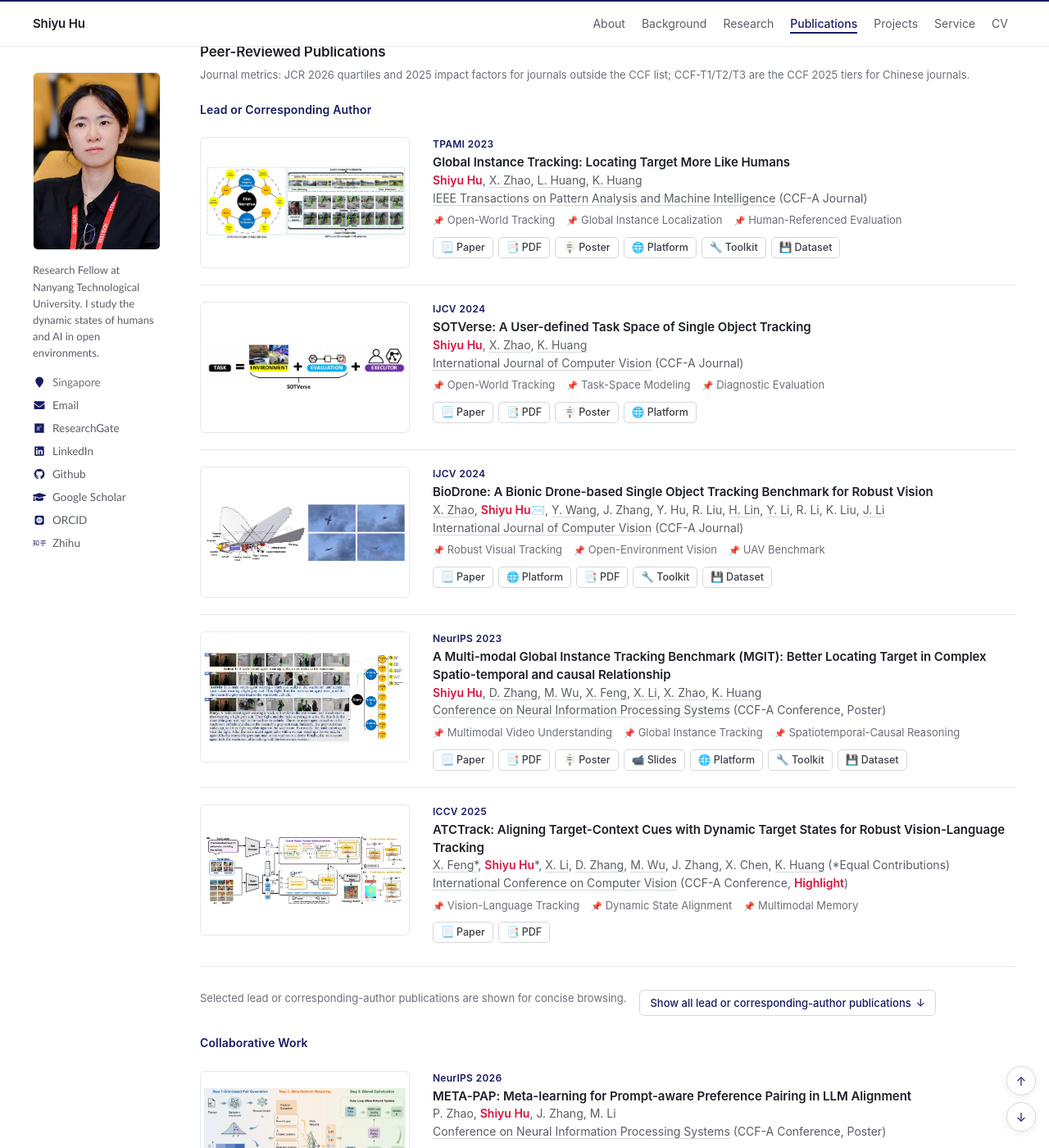
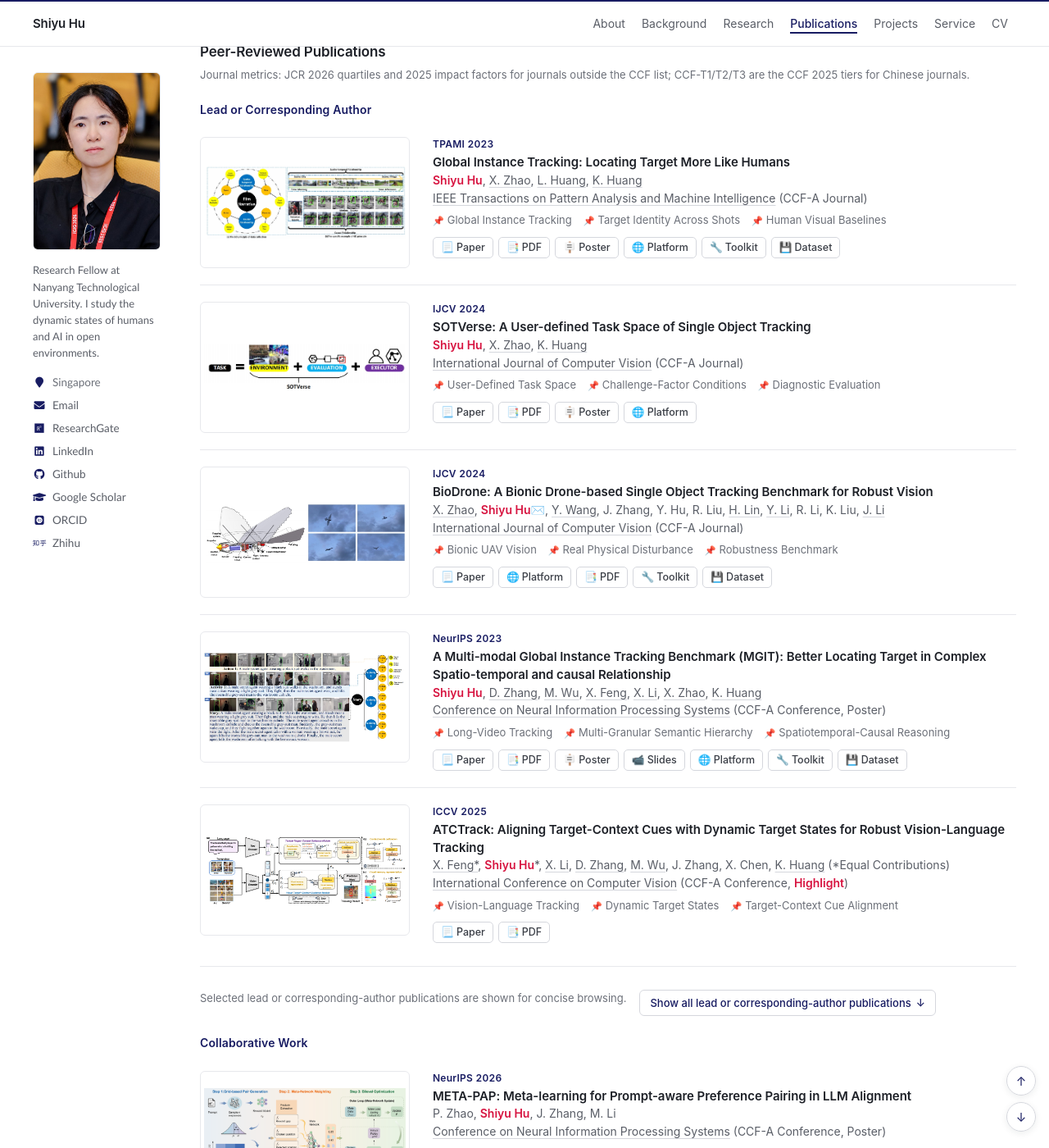
Before and after one commit to huuuuusy/huuuuusy.github.io, a Jekyll site: the page built from _pages/about.md, in a window 1280 px wide and 1400 px high, scrolled down 4281 px. Shown: the whole window at 82% size. Built offline with Jekyll 4.4.1, drawn with Linux system fonts in a browser that asks for light colours; some web fonts are replaced; part of the change alters nothing that is shown; some of the changed text lies outside the part shown.

Commit message:
Align publication keywords with the research mainline
Lead and corresponding-author papers now name the task, the specific problem each paper addresses in the mainline, and the contribution type, checked against the paper notes. Collaborative papers keep field keywords, with generic or conflicting first tags (AI for Science, HCI, Human-Centered AI) replaced by specific ones.

Co-Authored-By: Claude Opus 5.5 <noreply@anthropic.com>

```diff
--- a/_includes/home/content/publications/collaborative.md
+++ b/_includes/home/content/publications/collaborative.md
@@ -332,7 +332,7 @@ Y. Ma, X. Li, ***<font color=DarkRed>Shiyu Hu</font>***, [S. Liu](https://facult
 **A Review of Intelligent Psychological Assessment Based on Interactive Environment (基于交互环境的智能化心理测评)**<br>
 [K. Huang](https://people.ucas.ac.cn/~huangkaiqi), Y. Kang, C. Yan, ***<font color=DarkRed>Shiyu Hu</font>***, [L. Wang](https://people.ucas.ac.cn/~wanglg), [T. Tao](https://people.ucas.ac.cn/~0072960), [W. Gao](https://people.ucas.ac.cn/~0000893) <br>
 [Chinese Mental Health Journal](https://zxws.cbpt.cnki.net/portal) (《中国心理卫生杂志》, CSCD Core, PKU Core)<br>
-<span class="paper-keywords">Human-Centered AI · Interactive Psychological Assessment · Validity and Ethics</span><br>
+<span class="paper-keywords">Game-Based Psychological Assessment · Interactive Environments · Validity and Ethics</span><br>
 
 </div>
 </div>
@@ -374,7 +374,7 @@ Y. Ma, X. Li, ***<font color=DarkRed>Shiyu Hu</font>***, [S. Liu](https://facult
 **Robust Single-particle Cryo-EM Image Denoising and Restoration**<br>
 J. Zhang, T. Zhao, ***<font color=DarkRed>Shiyu Hu</font>***, [X. Zhao](https://www.xinzhaoai.com/)<br>
 [IEEE International Conference on Acoustics, Speech, and Signal Processing](https://2024.ieeeicassp.org/) (CCF-B Conference, Poster)<br>
-<span class="paper-keywords">AI for Science · Cryo-EM Restoration · Diffusion Models</span><br>
+<span class="paper-keywords">Scientific Imaging · Cryo-EM Restoration · Diffusion Models</span><br>
 [📃 Paper](https://ieeexplore.ieee.org/abstract/document/10447135)
 [📑 PDF](https://huuuuusy.github.io/files/ICASSP24.pdf)
 
@@ -389,7 +389,7 @@ J. Zhang, T. Zhao, ***<font color=DarkRed>Shiyu Hu</font>***, [X. Zhao](https://
 **Finger in Camera Speaks Everything: Unconstrained Air-Writing for Real-World**<br>
 [M. Wu](https://scholar.google.com.hk/citations?user=fGc7NVAAAAAJ), [K. Huang](https://people.ucas.ac.cn/~huangkaiqi), [Y. Cai](https://teacher.bupt.edu.cn/caiyuanqiang/zh_CN/index.htm), ***<font color=DarkRed>Shiyu Hu</font>***, [Y. Zhao](https://callsys.github.io/zhaoyuzhong.github.io-main/), [W. Wang](https://people.ucas.ac.cn/~wqwang?language=en) <br>
 [IEEE Transactions on Circuits and Systems for Video Technology](https://ieeexplore.ieee.org/xpl/RecentIssue.jsp?punumber=76) (CCF-B Journal)<br>
-<span class="paper-keywords">Human-Computer Interaction · Unconstrained Air-Writing · Real-World Benchmark</span><br>
+<span class="paper-keywords">Real-World Air-Writing · Unconstrained Recognition · Large-Scale Benchmark</span><br>
 [📃 Paper](https://ieeexplore.ieee.org/document/10496279)
 [📑 PDF](https://huuuuusy.github.io/files/AWCV100k.pdf)
 [🔧 Toolkit](https://github.com/wmeiqi/AWCV)
@@ -404,7 +404,7 @@ J. Zhang, T. Zhao, ***<font color=DarkRed>Shiyu Hu</font>***, [X. Zhao](https://
 **VS-LLM: Visual-Semantic Depression Assessment based on LLM for Drawing Projection Test**<br>
 [M. Wu](https://scholar.google.com.hk/citations?user=fGc7NVAAAAAJ), Y. Kang, [X. Li](https://github.com/Xuchen-Li), ***<font color=DarkRed>Shiyu Hu</font>***, X. Chen, Y. kang, [W. Wang](https://people.ucas.ac.cn/~wqwang?language=en), [K. Huang](https://people.ucas.ac.cn/~huangkaiqi) <br>
 [Chinese Conference on Pattern Recognition and Computer Vision](https://www.prcv.cn) (CCF-C Conference)<br>
-<span class="paper-keywords">Human-Centered AI · Multimodal Mental Health Assessment · LLM-Assisted Interpretation</span><br>
+<span class="paper-keywords">Drawing-Based Depression Assessment · Multimodal Mental Health · LLM-Assisted Interpretation</span><br>
 [📃 Paper](https://link.springer.com/chapter/10.1007/978-981-97-8692-3_17)
 [📑 PDF](https://huuuuusy.github.io/files/VSLLM.pdf)
 
@@ -419,7 +419,7 @@ J. Zhang, T. Zhao, ***<font color=DarkRed>Shiyu Hu</font>***, [X. Zhao](https://
 **A Hierarchical Theme Recognition Model for Sandplay Therapy**<br>
 [X. Feng](https://scholar.google.com.hk/citations?user=NqXtIPIAAAAJ), ***<font color=DarkRed>Shiyu Hu</font>***, X. Chen, [K. Huang](https://people.ucas.ac.cn/~huangkaiqi)<br>
 [Chinese Conference on Pattern Recognition and Computer Vision](https://www.prcv.cn) (CCF-C Conference, Poster)<br>
-<span class="paper-keywords">Human-Centered AI · Computational Mental Health · Knowledge-Guided Recognition</span><br>
+<span class="paper-keywords">Sandplay Therapy · Hierarchical Theme Recognition · Knowledge-Guided Recognition</span><br>
 [📃 Paper](https://link.springer.com/chapter/10.1007/978-981-99-8462-6_20)
 [📑 PDF](https://huuuuusy.github.io/files/PRCV23.pdf)
 [📎 Supplementary](https://huuuuusy.github.io/files/PRCV23-Supp.pdf)
@@ -468,7 +468,7 @@ J. Zhang, T. Zhao, ***<font color=DarkRed>Shiyu Hu</font>***, [X. Zhao](https://
 **Visual Turing: The Next Development of Computer Vision in The View of Human-computer Gaming (视觉图灵：从人机对抗看计算机视觉下一步发展)**<br>
 [K. Huang](https://people.ucas.ac.cn/~huangkaiqi), [X. Zhao](https://www.xinzhaoai.com/), [Q. Li](https://scholar.google.com/citations?user=7xmxBagAAAAJ), ***<font color=DarkRed>Shiyu Hu</font>***<br>
 [Journal of Graphics](http://www.txxb.com.cn/CN/2095-302X/home.shtml) (《图学学报》, CCF-T3 Chinese Journal)<br>
-<span class="paper-keywords">Human-Centered AI · Visual Intelligence Evaluation · Human-Machine Benchmarking</span><br>
+<span class="paper-keywords">Visual Turing Test · Visual Intelligence Evaluation · Human-Machine Benchmarking</span><br>
 [📃 Paper](http://www.txxb.com.cn/CN/10.11996/JG.j.2095-302X.2021030339)
 [📑 PDF](https://huuuuusy.github.io/files/VTT.pdf)
 
--- a/_includes/home/content/publications/lead-author.md
+++ b/_includes/home/content/publications/lead-author.md
@@ -13,7 +13,7 @@
 **Global Instance Tracking: Locating Target More Like Humans**<br>
 ***<font color=DarkRed>Shiyu Hu</font>***, [X. Zhao](https://www.xinzhaoai.com/), [L. Huang](https://github.com/huanglianghua), [K. Huang](https://people.ucas.ac.cn/~huangkaiqi)<br>
 [IEEE Transactions on Pattern Analysis and Machine Intelligence](https://ieeexplore.ieee.org/xpl/RecentIssue.jsp?punumber=34) (CCF-A Journal)<br>
-<span class="paper-keywords">Open-World Tracking · Global Instance Localization · Human-Referenced Evaluation</span><br>
+<span class="paper-keywords">Global Instance Tracking · Target Identity Across Shots · Human Visual Baselines</span><br>
 [📃 Paper](https://ieeexplore.ieee.org/document/9720246/)
 [📑 PDF](https://huuuuusy.github.io/files/GIT.pdf)
 [🪧 Poster](https://huuuuusy.github.io/files/VALSE24Poster-364.pdf)
@@ -31,7 +31,7 @@
 **SOTVerse: A User-defined Task Space of Single Object Tracking**<br>
 ***<font color=DarkRed>Shiyu Hu</font>***, [X. Zhao](https://www.xinzhaoai.com/), [K. Huang](https://people.ucas.ac.cn/~huangkaiqi)<br>
 [International Journal of Computer Vision](https://www.springer.com/journal/11263) (CCF-A Journal)<br>
-<span class="paper-keywords">Open-World Tracking · Task-Space Modeling · Diagnostic Evaluation</span><br>
+<span class="paper-keywords">User-Defined Task Space · Challenge-Factor Conditions · Diagnostic Evaluation</span><br>
 [📃 Paper](https://link.springer.com/article/10.1007/s11263-023-01908-5)
 [📑 PDF](https://huuuuusy.github.io/files/SOTVerse.pdf)
 [🪧 Poster](https://huuuuusy.github.io/files/VALSE25Poster-G19.jpg)
@@ -48,7 +48,7 @@
 **BioDrone: A Bionic Drone-based Single Object Tracking Benchmark for Robust Vision**<br>
 [X. Zhao](https://www.xinzhaoai.com/), ***<font color=DarkRed>Shiyu Hu✉️</font>***, [Y. Wang](https://scholar.google.com.hk/citations?hl=zh-CN&user=nMe_kLAAAAAJ), J. Zhang, Y. Hu, R. Liu, [H. Lin](https://www3.cs.stonybrook.edu/~hling/), [Y. Li](https://www.biostat.wisc.edu/~yli/), R. Li, K. Liu, [J. Li](http://yjsb.sinano.ac.cn/Doctor/info.aspx?itemid=920) <br>
 [International Journal of Computer Vision](https://www.springer.com/journal/11263) (CCF-A Journal)<br>
-<span class="paper-keywords">Robust Visual Tracking · Open-Environment Vision · UAV Benchmark</span><br>
+<span class="paper-keywords">Bionic UAV Vision · Real Physical Disturbance · Robustness Benchmark</span><br>
 [📃 Paper](https://link.springer.com/article/10.1007/s11263-023-01937-0)
 [🌐 Platform](http://biodrone.aitestunion.com/)
 [📑 PDF](https://huuuuusy.github.io/files/BioDrone.pdf)
@@ -65,7 +65,7 @@
 **A Multi-modal Global Instance Tracking Benchmark (MGIT): Better Locating Target in Complex Spatio-temporal and causal Relationship**<br>
 ***<font color=DarkRed>Shiyu Hu</font>***, [D. Zhang](https://scholar.google.com.hk/citations?user=ApH4wOcAAAAJ), [M. Wu](https://scholar.google.com.hk/citations?user=fGc7NVAAAAAJ), [X. Feng](https://scholar.google.com.hk/citations?user=NqXtIPIAAAAJ), [X. Li](https://github.com/Xuchen-Li), [X. Zhao](https://www.xinzhaoai.com/), [K. Huang](https://people.ucas.ac.cn/~huangkaiqi)<br>
 [Conference on Neural Information Processing Systems](https://neurips.cc/Conferences/2023) (CCF-A Conference, Poster)<br>
-<span class="paper-keywords">Multimodal Video Understanding · Global Instance Tracking · Spatiotemporal-Causal Reasoning</span><br>
+<span class="paper-keywords">Long-Video Tracking · Multi-Granular Semantic Hierarchy · Spatiotemporal-Causal Reasoning</span><br>
 [📃 Paper](https://proceedings.nips.cc/paper_files/paper/2023/hash/4ea14e6090343523ddcd5d3ca449695f-Abstract-Datasets_and_Benchmarks.html)
 [📑 PDF](https://huuuuusy.github.io/files/MGIT.pdf)
 [🪧 Poster](https://huuuuusy.github.io/files/MGIT-poster.pdf)
@@ -84,7 +84,7 @@
 **ATCTrack: Aligning Target-Context Cues with Dynamic Target States for Robust Vision-Language Tracking**<br>
 [X. Feng\*](https://scholar.google.com.hk/citations?user=NqXtIPIAAAAJ), ***<font color=DarkRed>Shiyu Hu</font>***\*, [X. Li](https://github.com/Xuchen-Li), [D. Zhang](https://scholar.google.com.hk/citations?user=ApH4wOcAAAAJ), [M. Wu](https://scholar.google.com.hk/citations?user=fGc7NVAAAAAJ), J. Zhang, X. Chen, [K. Huang](https://people.ucas.ac.cn/~huangkaiqi) (*Equal Contributions) <br>
 [International Conference on Computer Vision](https://iccv.thecvf.com/) (CCF-A Conference, **<font color=DarkRed>Highlight</font>**)<br>
-<span class="paper-keywords">Vision-Language Tracking · Dynamic State Alignment · Multimodal Memory</span><br>
+<span class="paper-keywords">Vision-Language Tracking · Dynamic Target States · Target-Context Cue Alignment</span><br>
 [📃 Paper](https://arxiv.org/abs/2507.19875)
 [📑 PDF](https://arxiv.org/pdf/2507.19875)
 </div>
@@ -98,7 +98,7 @@
 **MATrack: Efficient Multiscale Adaptive Tracker for Real-Time Nighttime UAV Operations**<br>
 [X. Li\*](https://github.com/XuzhaoLi), [X. Li\*](https://github.com/Xuchen-Li), ***<font color=DarkRed>Shiyu Hu✉️</font>***<br>
 [International Conference on Robotics and Automation](https://2026.ieee-icra.org/) (CCF-B Conference)<br>
-<span class="paper-keywords">Robust Visual Tracking · Nighttime UAV Vision · Real-Time Adaptation</span><br>
+<span class="paper-keywords">Nighttime UAV Tracking · Multiscale Adaptation · Real-Time Deployment</span><br>
 [📃 Paper](https://arxiv.org/abs/2510.21586)
 [📑 PDF](https://arxiv.org/pdf/2510.21586)
 </div>
@@ -112,7 +112,7 @@
 **DARTer: Dynamic Adaptive Representation Tracker for Nighttime UAV Tracking**<br>
 [X. Li\*](https://github.com/XuzhaoLi), [X. Li\*](https://github.com/Xuchen-Li), ***<font color=DarkRed>Shiyu Hu✉️</font>***<br>
 [International Conference on Multimedia Retrieval](https://www.icmr-2025.org/) (CCF-B Conference)<br>
-<span class="paper-keywords">Robust Visual Tracking · Nighttime UAV Vision · Dynamic Representation Learning</span><br>
+<span class="paper-keywords">Nighttime UAV Tracking · Dynamic Representation Adaptation · Efficient Deployment</span><br>
 [📃 Paper](https://dl.acm.org/doi/abs/10.1145/3731715.3733473)
 [📑 PDF](https://dl.acm.org/doi/pdf/10.1145/3731715.3733473)
 </div>
@@ -126,7 +126,7 @@
 **Visual Intelligence Evaluation Techniques for Single Object Tracking: A Survey (单目标跟踪中的视觉智能评估技术综述)**<br>
 ***<font color=DarkRed>Shiyu Hu</font>***, [X. Zhao](https://www.xinzhaoai.com/), [K. Huang](https://people.ucas.ac.cn/~huangkaiqi)<br>
 [Journal of Image and Graphics](http://www.cjig.cn/jig/ch/index.aspx) (《中国图象图形学报》, CCF-T2 Chinese Journal)<br>
-<span class="paper-keywords">Dynamic Vision · Visual Intelligence Evaluation · Capability Diagnosis</span><br>
+<span class="paper-keywords">Visual Intelligence Evaluation · Task–Environment–Executor–Mechanism · Human-Machine Comparison</span><br>
 [📃 Paper](http://www.cjig.cn/jig/ch/reader/view_abstract.aspx?flag=2&file_no=202307100000002&journal_id=jig)
 [📑 PDF](https://huuuuusy.github.io/files/JIG-survey.pdf)
 
--- a/_includes/home/content/publications/preprints.md
+++ b/_includes/home/content/publications/preprints.md
@@ -20,7 +20,7 @@
 
 **FIOVA: A Multi-Annotator Benchmark for Human-Aligned Video Captioning**<br>
 ***<font color=DarkRed>Shiyu Hu</font>***\*, [X. Li\*](https://github.com/Xuchen-Li), [X. Li](https://github.com/XuzhaoLi), J. Zhang, [Y. Wang](https://scholar.google.com.hk/citations?hl=zh-CN&user=nMe_kLAAAAAJ), [X. Zhao](https://www.xinzhaoai.com/), [KH Cheong](https://dr.ntu.edu.sg/cris/rp/rp02319) (*Equal Contributions)<br>
-<span class="paper-keywords">Large Vision-Language Models · Human-Aligned Video Understanding · Multi-Annotator Evaluation</span><br>
+<span class="paper-keywords">Human Reference Distribution · Multi-Annotator Video Captioning · LVLM Evaluation</span><br>
 [📃 Paper](https://arxiv.org/abs/2410.15270)
 [📑 PDF](https://arxiv.org/pdf/2410.15270)
 [🌐 Project](https://huuuuusy.github.io/fiova/)
@@ -34,7 +34,7 @@
 
 **When LLMs Learn to be Students: The SOEI Framework for Modeling and Evaluating Virtual Student Agents in Educational Interaction**<br>
 Y. Ma\*, ***<font color=DarkRed>Shiyu Hu</font>***\*, [X. Li](https://github.com/Xuchen-Li), [Y. Wang](https://scholar.google.com.hk/citations?hl=zh-CN&user=nMe_kLAAAAAJ), Y. Chen, [S. Liu](https://faculty.ecnu.edu.cn/_s8/lsq/main.psp), [KH Cheong](https://dr.ntu.edu.sg/cris/rp/rp02319)  (*Equal Contributions) <br>
-<span class="paper-keywords">AI for Education · Virtual Student Agents · Interaction-Centered Evaluation</span><br>
+<span class="paper-keywords">Virtual Student Agents · Personality-Grounded Learner Modeling · Interaction-Centered Evaluation</span><br>
 [📃 Paper](https://arxiv.org/abs/2410.15701)
 [📑 PDF](https://arxiv.org/pdf/2410.15701)
 </div>
@@ -60,7 +60,7 @@ Y. Ma\*, ***<font color=DarkRed>Shiyu Hu</font>***\*, B. Zhu, [Y. Wang](https://
 
 **EduPersona: Benchmarking Subjective Ability Boundaries of Virtual Student Agents**<br>
 B. Zhu\*, ***<font color=DarkRed>Shiyu Hu</font>***\*, Y. Ma, Y. Zhang, [KH Cheong](https://dr.ntu.edu.sg/cris/rp/rp02319)  (*Equal Contributions) <br>
-<span class="paper-keywords">AI for Education · Persona-Aware Agents · Subjective Ability Diagnosis</span><br>
+<span class="paper-keywords">Virtual Student Agents · Persona Consistency · Subjective Ability Boundaries</span><br>
 [📃 Paper](https://arxiv.org/abs/2510.04648)
 [📑 PDF](https://arxiv.org/pdf/2510.04648)
 </div>
@@ -73,7 +73,7 @@ B. Zhu\*, ***<font color=DarkRed>Shiyu Hu</font>***\*, Y. Ma, Y. Zhang, [KH Cheo
 
 **SOI is the Root of All Evil: Quantifying and Breaking Similar Object Interference in Single Object Tracking**<br>
 [Y. Wang](https://scholar.google.com.hk/citations?hl=zh-CN&user=nMe_kLAAAAAJ)\*, ***<font color=DarkRed>Shiyu Hu</font>***\*, S. Jia, P. Xu, H. Ma, Y. Ma, J. Zhang, [X. Lu](https://automation.seu.edu.cn/lxb/list.htm), [X. Zhao](https://www.xinzhaoai.com/) (*Equal Contributions) <br>
-<span class="paper-keywords">Robust Visual Tracking · Similar-Object Interference · VLM-Guided Correction</span><br>
+<span class="paper-keywords">Similar-Object Interference · Quantified Failure Analysis · VLM-Guided Correction</span><br>
 [📃 Paper](https://www.arxiv.org/abs/2508.09524)
 [📑 PDF](https://www.arxiv.org/pdf/2508.09524)
 </div>
@@ -86,7 +86,7 @@ B. Zhu\*, ***<font color=DarkRed>Shiyu Hu</font>***\*, Y. Ma, Y. Zhang, [KH Cheo
 
 **How Texts Help? A Fine-grained Evaluation to Reveal the Role of Language in Vision-Language Tracking**<br>
 [X. Li](https://github.com/Xuchen-Li)\*, ***<font color=DarkRed>Shiyu Hu</font>***\*, [X. Feng](https://scholar.google.com.hk/citations?user=NqXtIPIAAAAJ), [D. Zhang](https://scholar.google.com.hk/citations?user=ApH4wOcAAAAJ), [M. Wu](https://scholar.google.com.hk/citations?user=fGc7NVAAAAAJ), J. Zhang, [K. Huang](https://people.ucas.ac.cn/~huangkaiqi) (*Equal Contributions) <br>
-<span class="paper-keywords">Vision-Language Tracking · Language Utility Diagnosis · Fine-Grained Evaluation</span><br>
+<span class="paper-keywords">Vision-Language Tracking · Fine-Grained Condition Subspaces · Language Utility Diagnosis</span><br>
 [📃 Paper](https://arxiv.org/abs/2411.15600)
 [📑 PDF](https://arxiv.org/pdf/2411.15600)
 </div>
@@ -99,7 +99,7 @@ B. Zhu\*, ***<font color=DarkRed>Shiyu Hu</font>***\*, Y. Ma, Y. Zhang, [KH Cheo
 
 **STEMVerse: A Dual-Axis Diagnostic Framework for STEM Reasoning in Large Language Models**<br>
 [X. Li](https://github.com/XuzhaoLi), [X. Li](https://github.com/Xuchen-Li), [J. Zhao](https://scholar.google.com/citations?user=n6zuurcAAAAJ), ***<font color=DarkRed>Shiyu Hu✉️</font>***<br>
-<span class="paper-keywords">AI for Education · STEM Reasoning · Cognitive Diagnosis</span><br>
+<span class="paper-keywords">LLM STEM Reasoning · Discipline × Bloom-Level Axes · Diagnostic Evaluation</span><br>
 [📃 Paper](https://arxiv.org/abs/2602.02497)
 [📑 PDF](https://arxiv.org/pdf/2602.02497)
 
@@ -141,7 +141,7 @@ B. Zhu\*, ***<font color=DarkRed>Shiyu Hu</font>***\*, Y. Ma, Y. Zhang, [KH Cheo
 
 **Nearing or Surpassing: Overall Evaluation of Human-Machine Dynamic Vision Ability**<br>
 ***<font color=DarkRed>Shiyu Hu</font>***, [X. Zhao](https://www.xinzhaoai.com/), [Y. Wang](https://scholar.google.com.hk/citations?hl=zh-CN&user=nMe_kLAAAAAJ), [Y. Shan](https://scholar.google.com/citations?user=_nc83HsAAAAJ), [K. Huang](https://people.ucas.ac.cn/~huangkaiqi) <br>
-<span class="paper-keywords">Human-Centered AI · Dynamic Vision Capability · Human-Machine Evaluation</span><br>
+<span class="paper-keywords">Human-Machine Comparison · Dynamic Vision · Shared 3E Environment</span><br>
 [📑 PDF](https://huuuuusy.github.io/files/VTT-ICLR.pdf)
 </div>
 </div>
```
